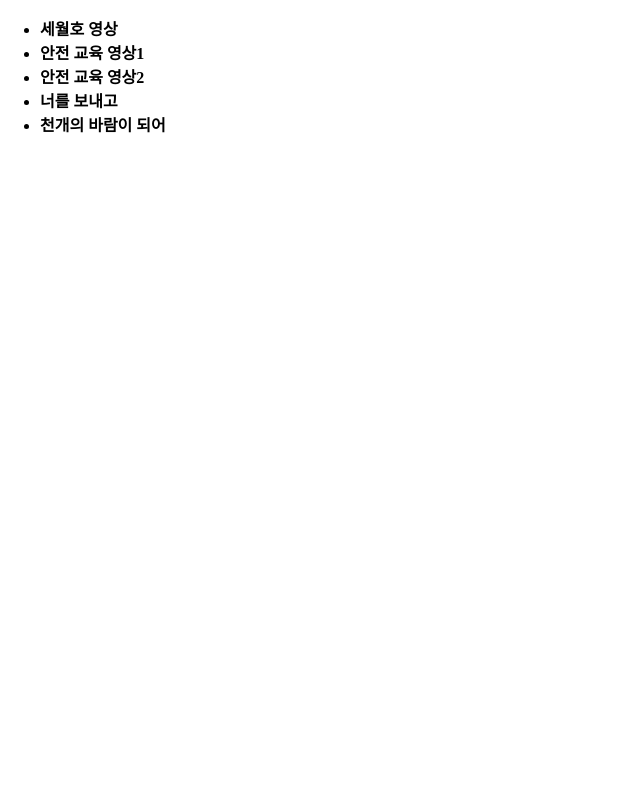
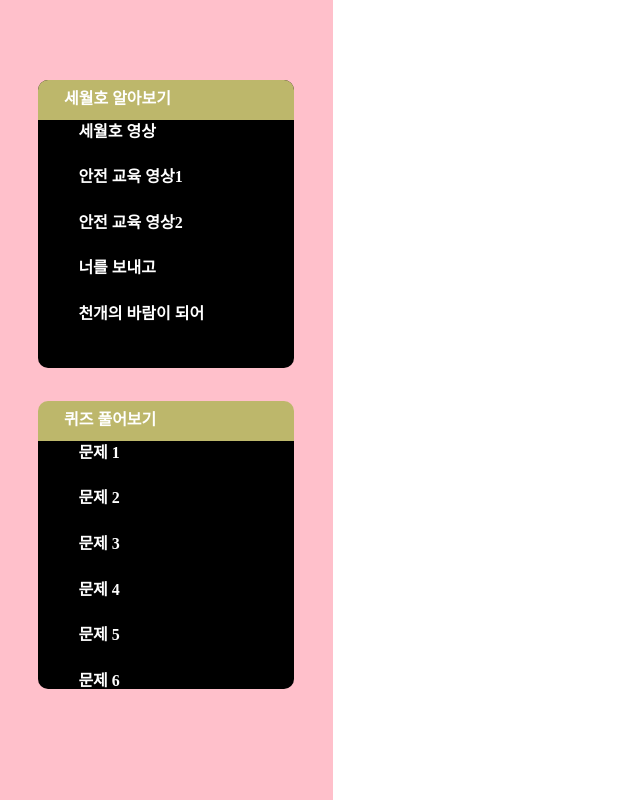
Before and after one commit to GSMHRM/Sewol-v2, a React (Vite) app: page / in a window 1280 px wide. Shown: the whole page, without its empty margins (0-640 px from the left). Built offline with nearby package versions, Linux system fonts and the light colour scheme.

Commit message:
add navbar

```diff
--- /dev/null
+++ b/src/App.css
@@ -0,0 +1,3 @@
+body{
+    margin: 0;
+}
--- a/src/App.jsx
+++ b/src/App.jsx
@@ -1,16 +1,19 @@
 import { Route, Routes } from "react-router-dom";
 import Home from "./pages/Home";
+import NotFound from "./pages/NotFound";
+import './App.css';
 
 function App() {
   return (
     <div className="App">
       <Routes>
         <Route path="/" element={<Home />} />
-        <Route path="/세월호 영상" element={<Home />} />
-        <Route path="/안전 교육 영상1" element={<Home />} />
-        <Route path="/안전 교육 영상2" element={<Home />} />
-        <Route path="/너를 보내고" element={<Home />} />
-        <Route path="/천개의 바람이 되어" element={<Home />} />
+        <Route path="/세월호영상" element={<Home />} />
+        <Route path="/안전교육영상1" element={<Home />} />
+        <Route path="/안전교육영상2" element={<Home />} />
+        <Route path="/너를보내고" element={<Home />} />
+        <Route path="/천개의바람이되어" element={<Home />} />
+        <Route path="*" element={<NotFound />}/>
       </Routes>
     </div>
   );
--- /dev/null
+++ b/src/components/NavBar.jsx
@@ -0,0 +1,51 @@
+import React from "react";
+import "../styles/navbar.css";
+import { NavLink } from "react-router-dom";
+
+const NavBar = () => {
+  return (
+    <div className="navBar">
+      <div className="navBox">
+        <ul>
+          <div className="h1Box">
+            <h1>세월호 알아보기</h1>
+          </div>
+          <ArticleItem id={"세월호 영상"} link={"세월호영상"} />
+          <ArticleItem id={"안전 교육 영상1"} link={"안전교육영상1"} />
+          <ArticleItem id={"안전 교육 영상2"} link={"안전교육영상2"} />
+          <ArticleItem id={"너를 보내고"} link={"너를보내고"} />
+          <ArticleItem id={"천개의 바람이 되어"} link={"천개의바람이되어"} />
+        </ul>
+      </div>
+      <div className="navBox">
+        <ul>
+          <div className="h1Box">
+            <h1>퀴즈 풀어보기</h1>
+          </div>
+          <ArticleItem id={"문제 1"} link={"문제1"} />
+          <ArticleItem id={"문제 2"} link={"문제2"} />
+          <ArticleItem id={"문제 3"} link={"문제3"} />
+          <ArticleItem id={"문제 4"} link={"문제4"} />
+          <ArticleItem id={"문제 5"} link={"문제5"} />
+          <ArticleItem id={"문제 6"} link={"문제6"} />
+          <ArticleItem id={"문제 7"} link={"문제7"} />
+          <ArticleItem id={"문제 8"} link={"문제8"} />
+          <ArticleItem id={"문제 9"} link={"문제9"} />
+          <ArticleItem id={"문제 10"} link={"문제10"} />
+        </ul>
+      </div>
+    </div>
+  );
+};
+
+const ArticleItem = ({ id, link }) => {
+  return (
+    <div>
+      <NavLink to={link} className={({isActive})=>(isActive ? "active": undefined)}>
+        <li>{id}</li>
+      </NavLink>
+    </div>
+  );
+};
+
+export default NavBar;
--- a/src/pages/Home.jsx
+++ b/src/pages/Home.jsx
@@ -1,37 +1,12 @@
-import React from "react";
-import "../styles/home.css";
-import { NavLink, Outlet } from "react-router-dom";
+import React from 'react';
+import NavBar from '../components/NavBar';
 
-const Home = () => {
-  return (
-    <div className="body">
-      <Outlet />
-      <ul>
-        <ArticleItem id={"세월호 영상"} />
-        <ArticleItem id={"안전 교육 영상1"} />
-        <ArticleItem id={"안전 교육 영상2"} />
-        <ArticleItem id={"너를 보내고"} />
-        <ArticleItem id={"천개의 바람이 되어"} />
-      </ul>
-    </div>
-  );
-};
-
-const ArticleItem = ({ id }) => {
-  const activeStyle = {
-    color: "green",
-    fontSize: 21,
-  };
-  return (
-    <li>
-      <NavLink
-        to={`/${id}`}
-        style={({ isActive }) => (isActive ? activeStyle : undefined)}
-      >
-        {id}
-      </NavLink>
-    </li>
-  );
-};
+function Home() {
+    return (
+        <div>
+            <NavBar />
+        </div>
+    );
+}
 
 export default Home;
--- /dev/null
+++ b/src/pages/NotFound.jsx
@@ -0,0 +1,22 @@
+import React from "react";
+
+const NotFound = () => {
+  return (
+    <div
+      style={{
+        display: "flex",
+        alignItems: "center",
+        justifyContent: "center",
+        fontSize: 64,
+        position: "absolute",
+        width: "100%",
+        height: "100%",
+      }}
+    >
+        404<br/>
+      PageNotFound
+    </div>
+  );
+};
+
+export default NotFound;
--- a/src/styles/home.css
+++ /dev/null
@@ -1,128 +0,0 @@
-body {
-    margin: 0;
-}
-
-a {
-    text-decoration: none;
-    color: #000000;
-    font-weight: 600;
-}
-
-.body{
-    overflow-y: hidden;
-}
-
-.HomeContainer {
-    position: absolute;
-    width: 100vw;
-    display: flex;
-    background-color: #fff;
-    overflow-x: hidden;
-    overflow-y: hidden;
-}
-
-
-
-.HomeContainer .wave{
-    position: absolute;
-    left: -2%;
-    top: 66%;
-    width: 120%;
-    height: 20%;
-}
-
-.HomeContainer .blue{
-    position: absolute;
-    top: 70%;
-    left: -2%;
-    width: 1000%;
-    height: 70%;
-}
-
-.SewolHome {
-    width: 100%;
-    height: 100vh;
-    display: flex;
-    justify-content: center;
-    align-items: center;
-}
-
-.SewolHome button {
-    background: none;
-    border-radius: 8px;
-    width: 16vw;
-    height: 16vh;
-    font-size: 1.4rem;
-    font-weight: 600;
-    border: none;
-    outline: none;
-    cursor: pointer;
-    transition: all 0.3s ease-out;
-}
-
-.HomeContainer .ribbonBox{
-    display: flex;
-    justify-content: center;
-    align-items: center;
-    position: absolute;
-    top: 50%;
-    left: 48%;
-    transform: translateX(-50%);
-}
-
-.HomeContainer .ribbon{
-    position: absolute;
-    display: flex;
-    background: none;
-    border-radius: 8px;
-    color: #ffcc00;
-    font-size: 4rem;
-    font-weight: 600;
-    border: none;
-    outline: none;
-    cursor: pointer;
-    transition: all 0.3s ease-out;
-}
-
-.HomeContainer .ribbon:hover{
-    transform: scale(1.4);
-}
-
-.SewolHome button:hover {
-    transform: scale(1.2);
-}
-
-.SewolHome img{
-    width: 18vw;
-    height: 18vh;
-}
-
-.Quiz {
-    width: 100%;
-    height: 100vh;
-    display: flex;
-    justify-content: center;
-    align-items: center;
-}
-
-.Quiz img{
-    width: 18vw;
-    height: 18vh;
-}
-
-.Quiz button {
-    background: none;
-    border-radius: 8px;
-    width: 16vw;
-    height: 16vh;
-    font-size: 1.4rem;
-    font-weight: 600;
-    border: none;
-    outline: none;
-    cursor: pointer;
-    transition: all 0.3s ease-out;
-}
-
-.Quiz button:hover {
-    transform: scale(1.2);
-}
--- /dev/null
+++ b/src/styles/navbar.css
@@ -0,0 +1,74 @@
+body {
+    margin: 0;
+    overflow: hidden;
+}
+
+a {
+    text-decoration: none;
+    color: white;
+}
+
+
+.navBar {
+    width: 26vw;
+    height: 100vh;
+    overflow-y: auto;
+    background-color: pink;
+    padding: 0;
+    margin: 0;
+}
+
+.navBox{
+    width: 20vw;
+    height:36vh;
+    overflow-y: auto;
+    background-color: black;
+    padding: 0;
+    margin: 0;
+    position: relative;
+    transform: translateX(-50%);
+    left: 50%;
+    top: 10%;
+    border-radius: 10px;
+    margin-bottom: 10%;
+}
+
+.h1Box{
+    background-color: darkkhaki;
+    width: 20vw;
+    height: 5vh;
+    position: absolute;
+    transform: translateX(-50%);
+    left: 50%;
+    top: 0%;
+}
+
+
+.navBar h1{
+    width: 80%;
+    font-size: 1rem;
+    font-weight: 600;
+    color: white;
+    display: flex;
+    flex-direction: column;
+    list-style: none;
+    margin-left: 10%;
+    margin-top: 2%;
+}
+
+.navBar ul {
+    display: flex;
+    flex-direction: column;
+    list-style: none;
+}
+
+.navBar ul li {
+    position: relative;
+    width: 80%;
+    font-weight: 600;
+    margin-top: 10%;
+}
+
+.active{
+    color: red;
+}
```
Also changed, not shown: src/components/Quiz1.jsx (added, +11 -0 lines).
